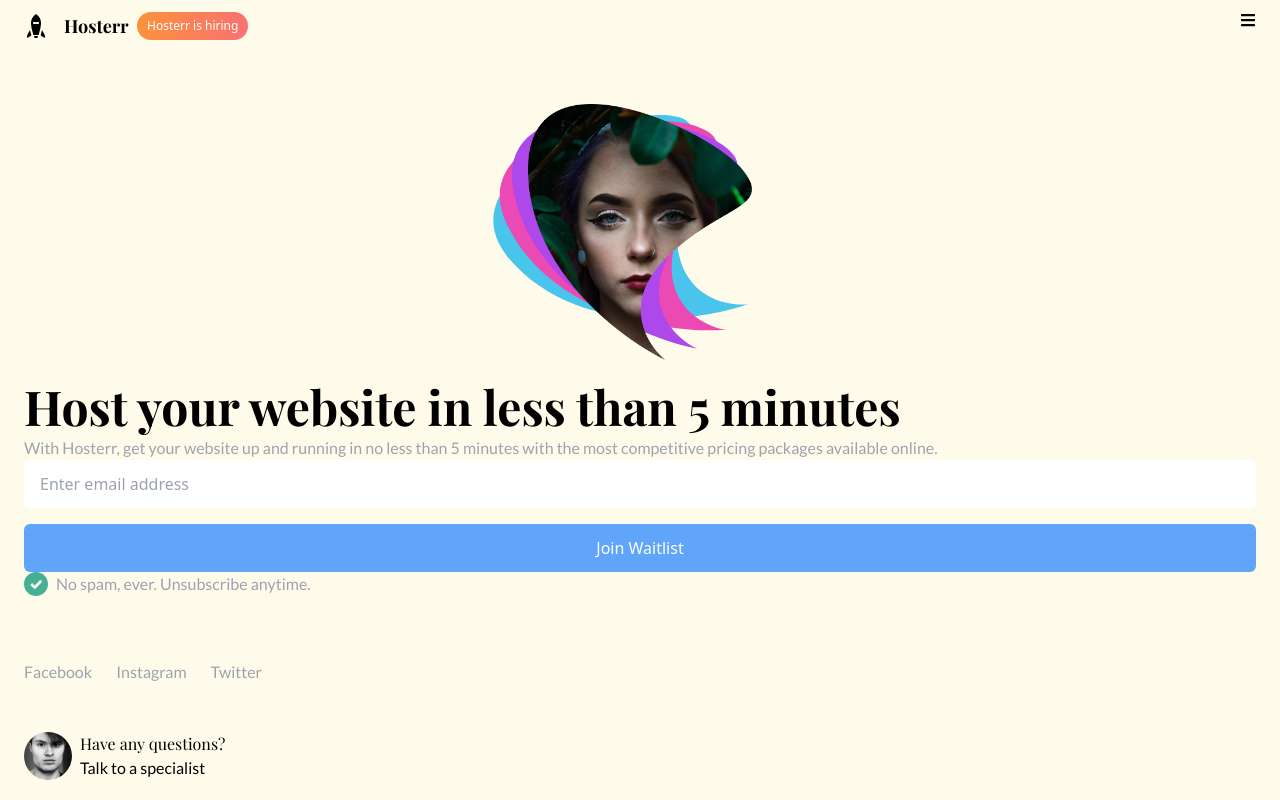
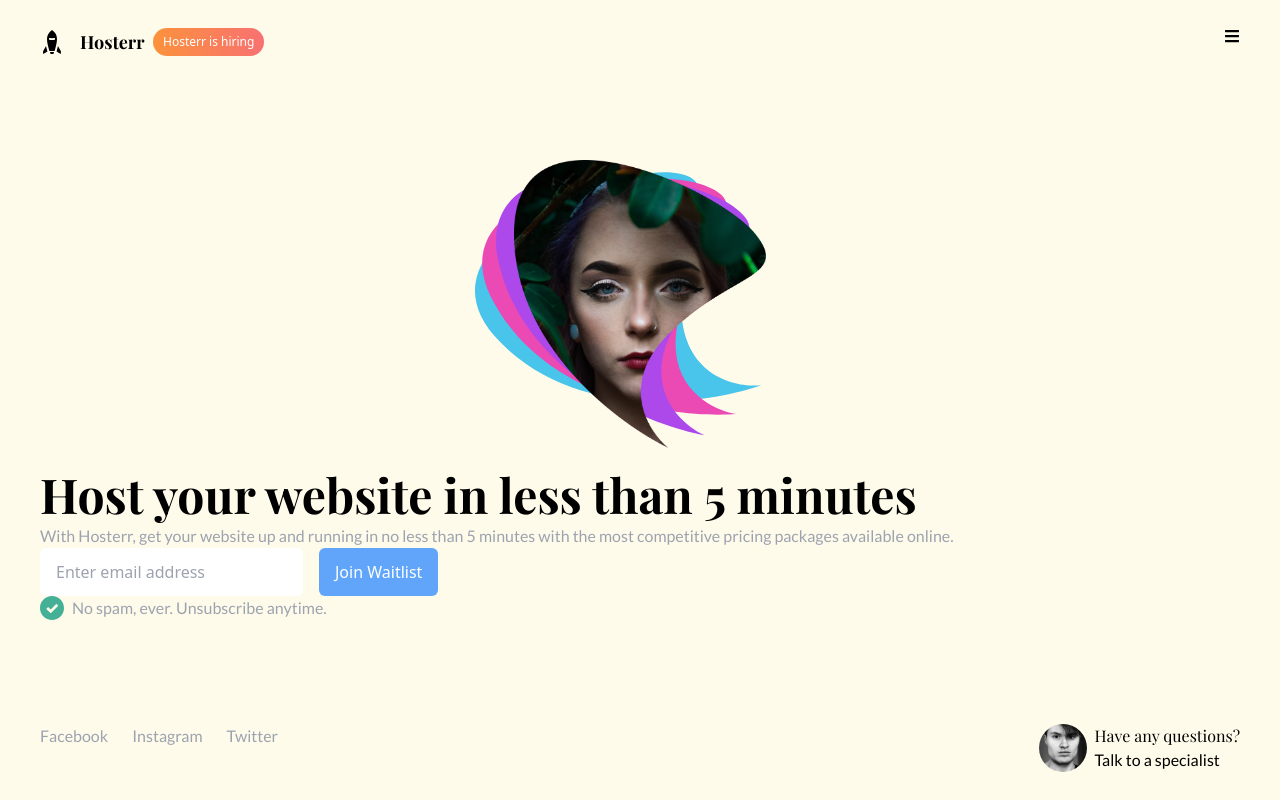
Before and after one commit to nishkarsh25/MyLandingPage, a React (Vite) app: page / in a window 1280 px wide. Built offline with nearby package versions, Linux system fonts and the light colour scheme.

Commit message:
making the layout responsive for different screen say for medium screens say ipad air(done for ipad)

```diff
--- a/src/App.jsx
+++ b/src/App.jsx
@@ -8,7 +8,7 @@ function App() {
 
   return (
     <>
-      <div class="bg-amber-50 min-h-screen px-6 py-3 flex flex-col gap-16">
+      <div class="bg-amber-50 min-h-screen px-6 py-3 flex flex-col gap-16 md:px-10 md:py-7 md:justify-between">
         <Header/>
         <Body/>
         <Footer/>
--- a/src/Components/Body.jsx
+++ b/src/Components/Body.jsx
@@ -4,15 +4,15 @@ const Body = () => {
   return (
     <div className='space-y-4'>
       <div className="flex items-center justify-center">
-        <img src="./assets/Blue Shape.svg" alt="1st" className='-rotate-45 h-64' />
-        <img src="./assets/Pink Shape.svg" alt="2nd" className='absolute -rotate-[30deg] h-64'/>
-        <img src="./assets/Purple Shape.svg" alt="3rd" className='absolute -rotate-[15deg] h-64' />
-        <img src="./assets/Hero Image (Model).png" alt="hero" className='absolute h-64' />
+        <img src="./assets/Blue Shape.svg" alt="1st" className='-rotate-45 h-64 md:h-72' />
+        <img src="./assets/Pink Shape.svg" alt="2nd" className='absolute -rotate-[30deg] h-64 md:h-72'/>
+        <img src="./assets/Purple Shape.svg" alt="3rd" className='absolute -rotate-[15deg] h-64 md:h-72' />
+        <img src="./assets/Hero Image (Model).png" alt="hero" className='absolute h-64 md:h-72' />
       </div>
       <div>
         <h1 className='text-5xl font-bold font-playfair leading-tight'>Host your website in less than 5 minutes</h1>
         <p className='font-lato text-gray-400'>With Hosterr, get your website up and running in no less than 5 minutes with the most competitive pricing packages available online.</p>
-        <form action="" className='flex flex-col gap-4'>
+        <form action="" className='flex flex-col gap-4 md:flex-row'>
           <input className='rounded-md px-4 py-3 placeholder:text-gray-400' type="email" placeholder='Enter email address' />
           <button className='rounded-md px-4 py-3 bg-blue-400 hover:bg-blue-600 text-white'>Join Waitlist</button>
         </form>
--- a/src/Components/Footer.jsx
+++ b/src/Components/Footer.jsx
@@ -2,7 +2,7 @@ import React from 'react';
 
 const Footer = () => {
   return (
-    <div className='flex flex-col gap-12'>
+    <div className='flex flex-col gap-12 md:flex-row md:justify-between'>
       <ul className='flex gap-6 font-lato text-gray-400'>
         <li>
           <a href="#">Facebook</a>
```
